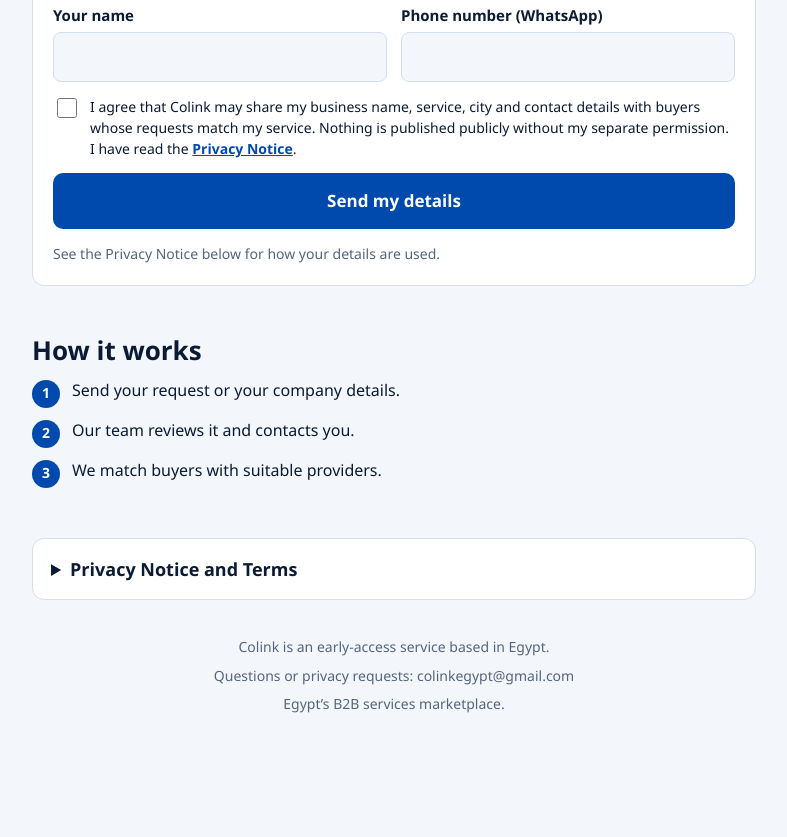
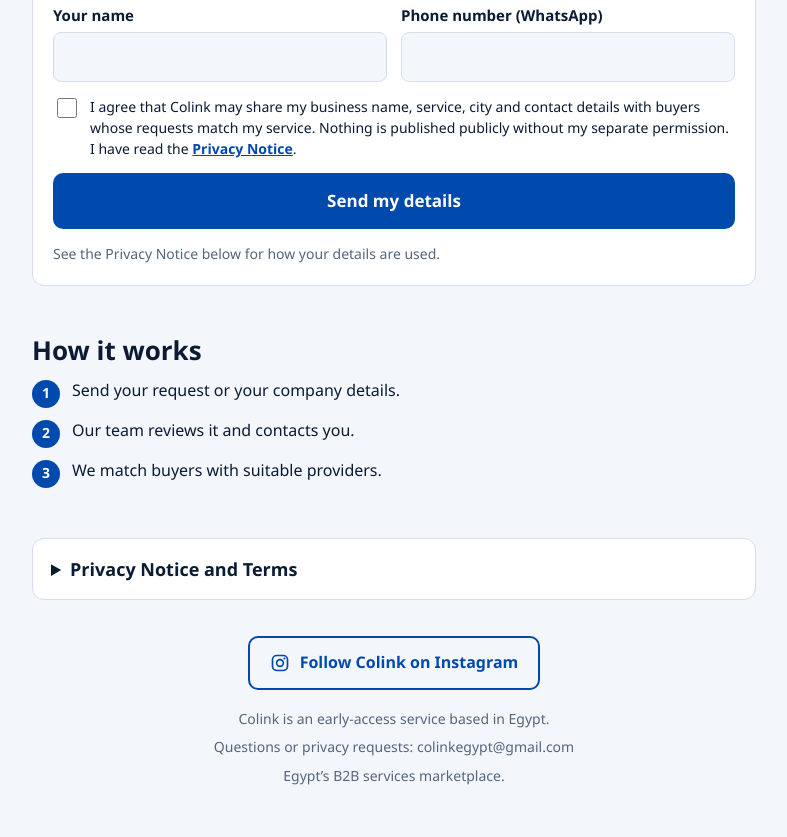
Before and after one commit to colinkegypt/colinkegypt.github.io, a plain HTML site: page index.html in a window 1280 px wide. Shown: the part 2238-3075 px from the top of the page, without its empty margins (246-1033 px from the left). Before the commit the page ends 3004 px from the top, so only its background shows below. Drawn offline with Linux system fonts and the light colour scheme.

Commit message:
Add files via upload

```diff
--- a/index.html
+++ b/index.html
@@ -66,6 +66,8 @@ details.legal .upd{color:var(--muted);font-size:13px;margin:16px 0 10px}
 footer{padding:28px 0 44px;color:var(--muted);font-size:14px;text-align:center}
 footer p{margin:0 0 6px}
 footer a{color:var(--brand);font-weight:600}
+.igwrap{margin:0 0 18px!important}
+.btn.ig{display:inline-flex;align-items:center;gap:10px;font-size:16px;padding:12px 20px}
 </style>
 </head>
 <body>
@@ -146,6 +148,7 @@ footer a{color:var(--brand);font-weight:600}
 </section>
 
 <footer>
+<p class="igwrap"><a class="btn ghost ig" href="https://www.instagram.com/colinkegypt/" target="_blank" rel="noopener"><svg width="20" height="20" viewBox="0 0 24 24" aria-hidden="true"><rect x="3" y="3" width="18" height="18" rx="5" fill="none" stroke="currentColor" stroke-width="2"/><circle cx="12" cy="12" r="4" fill="none" stroke="currentColor" stroke-width="2"/><circle cx="17.3" cy="6.7" r="1.2" fill="currentColor"/></svg><span data-i="ig"></span></a></p>
 <p id="opLine"></p>
 <p id="contactLine"></p>
 <p data-i="foot"></p>
@@ -175,7 +178,7 @@ hT:"How it works",s1:"Send your request or your company details.",s2:"Our team r
 sending:"Sending…",err:"We couldn’t send your details. Please check your connection and try again.",errPhone:"Please enter a valid phone number (10 to 15 digits).",
 okQT:"Request received",okQ:"Thank you. We have your request and will contact you on the phone number you gave, usually within one business day.",okJT:"Details received",okJ:"Thank you. We have your details and will contact you soon.",again:"Send another",
 privT:"Privacy Notice and Terms",upd:"Last updated: November 2026",
-op:"Colink is an early-access service based in Egypt.",contact:"Questions or privacy requests: {EMAIL}",foot:"Egypt’s B2B services marketplace."},
+op:"Colink is an early-access service based in Egypt.",contact:"Questions or privacy requests: {EMAIL}",foot:"Egypt’s B2B services marketplace.",ig:"Follow Colink on Instagram"},
 ar:{toggle:"English",h1:"احصل على عروض أسعار من مزودي خدمات في مصر",sub:"أخبرنا بما تحتاجه شركتك، من التصنيع والطباعة إلى التسويق والتصميم والبرمجة، وسنوصلك بالمزودين المناسبين. هل تقدّم خدمة؟ انضم إلى أول شبكة مزودين لدينا.",c1:"اطلب عرض سعر",c2:"انضم كمزود خدمة",chipsT:"ما يمكنك طلبه",
 trust:["مجاني للعملاء ودون أي التزام","وصول مبكر: فريقنا يراجع المزودين يدويا"],
 qT:"اطلب عرض سعر",qS:"يستغرق الأمر دقيقتين تقريبا. سنتواصل معك عبر الهاتف أو واتساب.",need:"ما الخدمة التي تحتاجها؟",det:"تفاصيل المشروع",detPh:"ما المطلوب تصنيعه أو تنفيذه، الكميات، المواعيد…",bud:"الميزانية بالجنيه (اختياري)",budPh:"مثال 50000",when:"متى تحتاجها؟",co:"اسم الشركة",city:"المدينة",name:"اسمك",phone:"رقم الهاتف (واتساب)",send:"أرسل طلبي",note:"اطّلع على إشعار الخصوصية أدناه لمعرفة كيف نستخدم بياناتك.",
@@ -185,7 +188,7 @@ hT:"كيف نعمل",s1:"أرسل طلبك أو بيانات شركتك.",s2:"ي
 sending:"جارٍ الإرسال…",err:"تعذّر إرسال بياناتك. تحقق من الاتصال بالإنترنت وحاول مرة أخرى.",errPhone:"يرجى إدخال رقم هاتف صحيح (من 10 إلى 15 رقما).",
 okQT:"تم استلام طلبك",okQ:"شكرا لك. استلمنا طلبك وسنتواصل معك على رقم الهاتف الذي أدخلته، عادةً خلال يوم عمل واحد.",okJT:"تم استلام بياناتك",okJ:"شكرا لك. استلمنا بياناتك وسنتواصل معك قريبا.",again:"إرسال طلب آخر",
 privT:"إشعار الخصوصية والشروط",upd:"آخر تحديث: نوفمبر 2026",
-op:"كولينك خدمة في مرحلة الوصول المبكر، مقرها مصر.",contact:"للاستفسارات أو طلبات الخصوصية: {EMAIL}",foot:"منصة مصرية لخدمات الشركات."}
+op:"كولينك خدمة في مرحلة الوصول المبكر، مقرها مصر.",contact:"للاستفسارات أو طلبات الخصوصية: {EMAIL}",foot:"منصة مصرية لخدمات الشركات.",ig:"تابع كولينك على إنستجرام"}
 };
 var LEGAL={
 en:[
```
